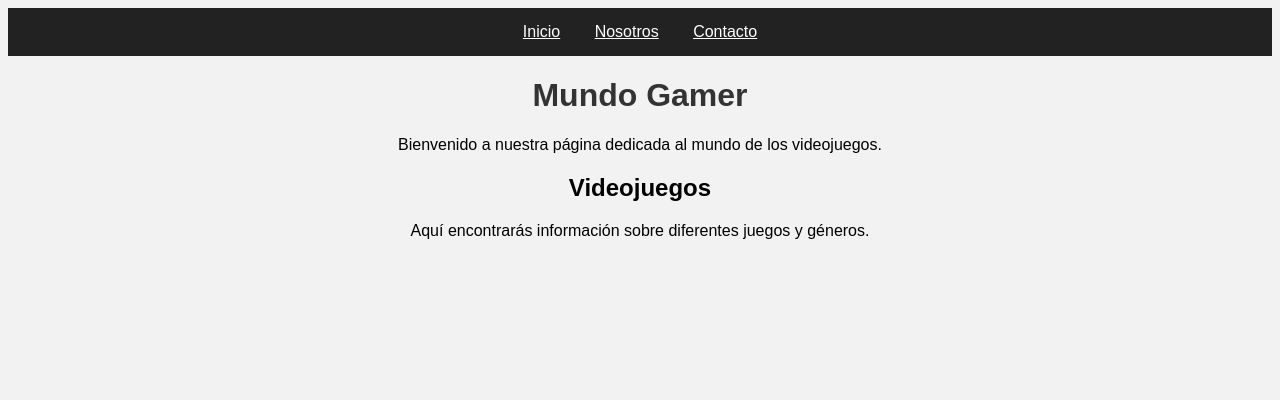
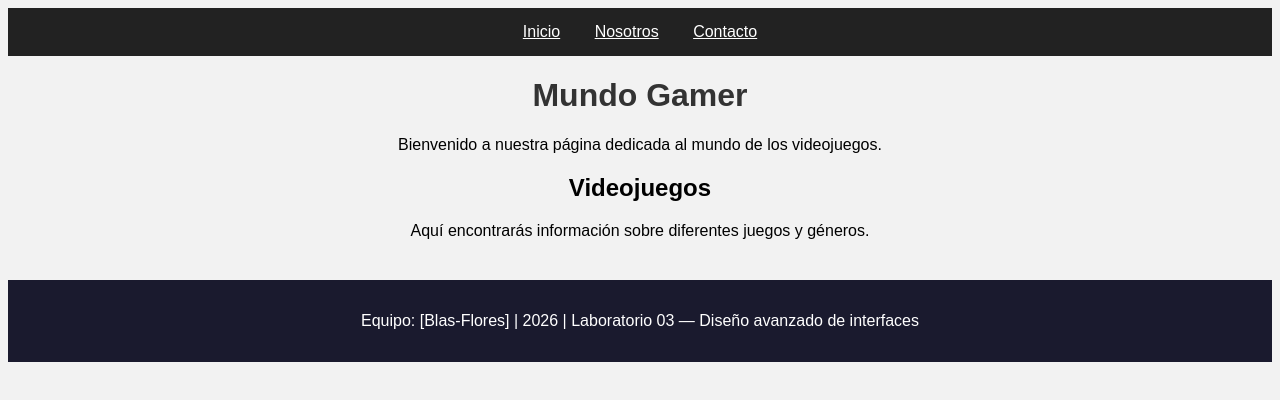
Before and after one commit to betsyfloresaliano/proyecto_lab_s03, a plain HTML site: page index.html in a window 1280 px wide. Drawn offline with Linux system fonts and the light colour scheme.

Commit message:
feat: agrega footer a index.html

```diff
--- a/index.html
+++ b/index.html
@@ -17,6 +17,8 @@
 
     <h2>Videojuegos</h2>
     <p>Aquí encontrarás información sobre diferentes juegos y géneros.</p>
-
+    <footer style="background:#1a1a2e;color:white;text-align:center;padding:16px;margin-top:40px">
+      <p>Equipo: [Blas-Flores] | 2026 | Laboratorio 03 — Diseño avanzado de interfaces</p>
+    </footer>
 </body>
 </html>
```
